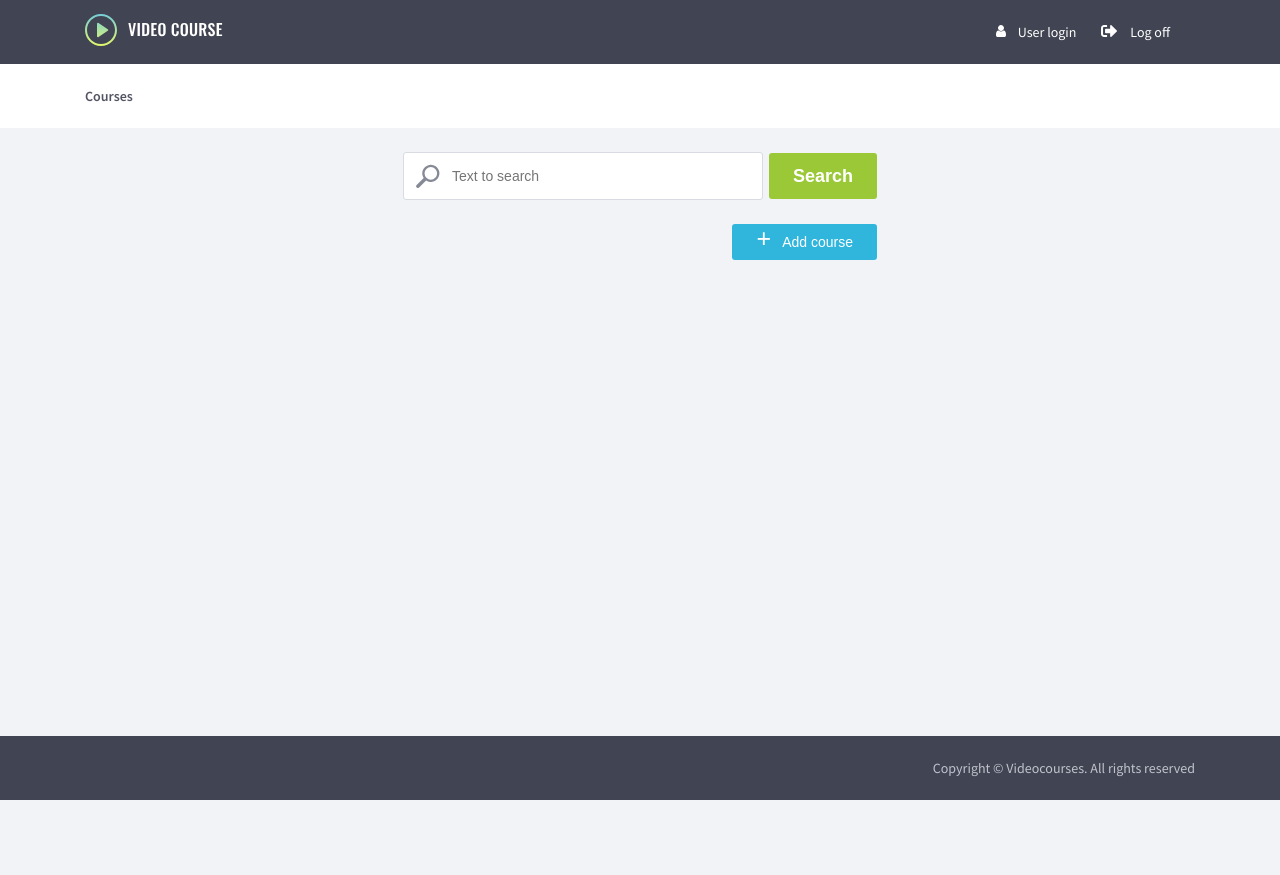
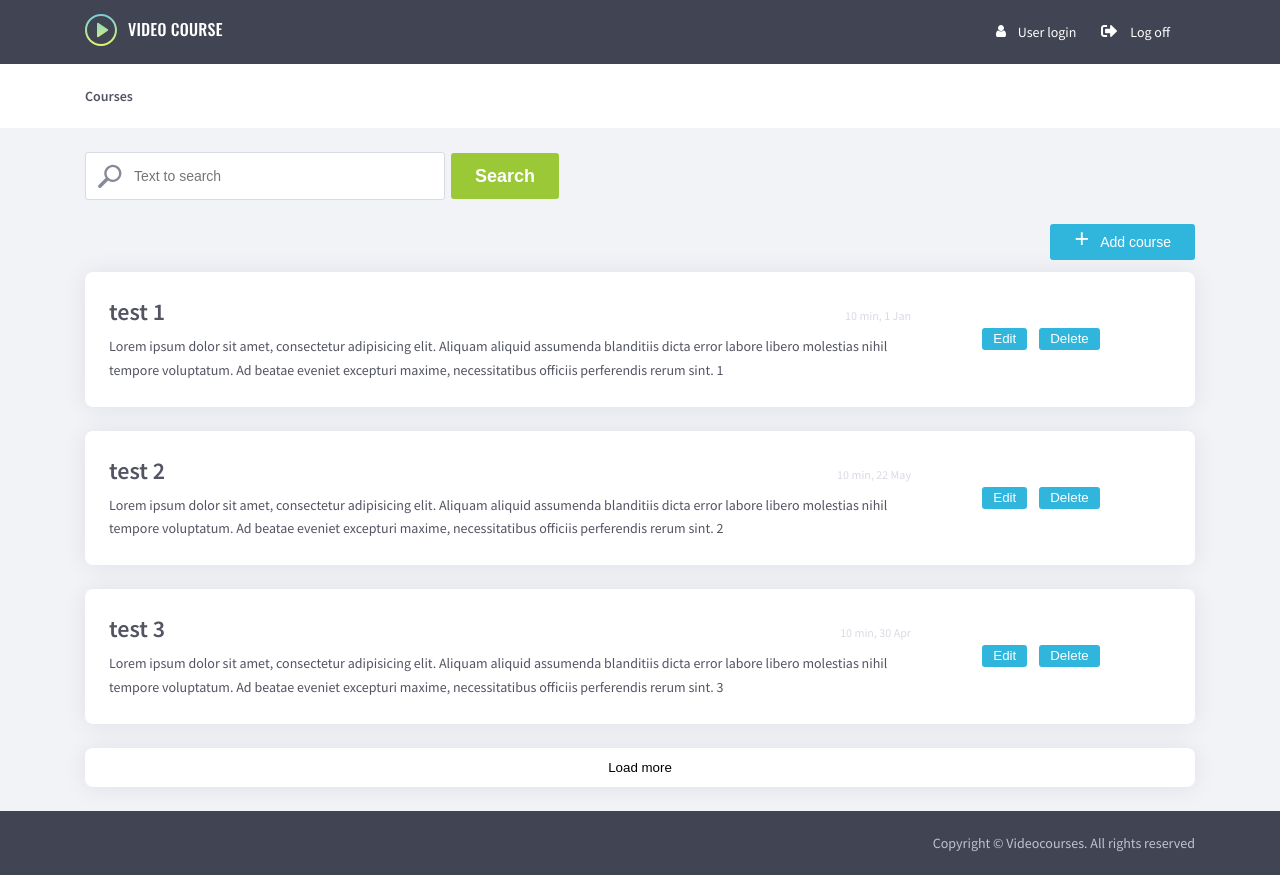
Before and after one commit to zzoysanna/resolvers-examples, an Angular app in the folder amp-app/: page /courses in a window 1280 px wide. Before the commit this address led to /. Before the commit the page ends 800 px from the top, so only its background shows below. Built offline with nearby package versions, Linux system fonts and the light colour scheme.

Commit message:
TASK-2 fix routing and smth

```diff
--- a/amp-app/src/app/app.module.ts
+++ b/amp-app/src/app/app.module.ts
@@ -11,7 +11,6 @@ import { BreadcrumbsComponent } from './breadcrumbs/breadcrumbs.component';
 import { LoginComponent } from './login/login.component';
 import { LogoffComponent } from './logoff/logoff.component';
 import { SearchComponent } from './search/search.component';
-import { AddCourseComponent } from './add-course/add-course.component';
 import { FormsModule } from "@angular/forms";
 
 @NgModule({
@@ -24,7 +23,6 @@ import { FormsModule } from "@angular/forms";
     LoginComponent,
     LogoffComponent,
     SearchComponent,
-    AddCourseComponent,
   ],
   imports: [
     BrowserModule,
--- a/amp-app/src/app/app/app.component.html
+++ b/amp-app/src/app/app/app.component.html
@@ -5,7 +5,6 @@
 
 <main>
   <amp-search></amp-search>
-  <amp-add-course></amp-add-course>
   <router-outlet></router-outlet>
 </main>
 
--- a/amp-app/src/app/app/app.component.scss
+++ b/amp-app/src/app/app/app.component.scss
@@ -23,8 +23,4 @@
   amp-search {
     margin: 24px 0;
   }
-
-  amp-add-course {
-    margin-bottom: 12px;
-  }
 }
--- a/amp-app/src/app/add-course/add-course.component.scss
+++ b/amp-app/src/app/courses/add-course/add-course.component.scss
@@ -1,4 +1,4 @@
-@import "../../variables";
+@import "../../../variables";
 
 :host {
   display: flex;
--- a/amp-app/src/app/courses/course/course.component.ts
+++ b/amp-app/src/app/courses/course/course.component.ts
@@ -25,7 +25,7 @@ export class CourseComponent implements OnInit {
   }
 
   public onDelete(): void {
-    this.delete.next(this.course.id);
+    this.delete.emit(this.course.id);
   }
 
 }
--- a/amp-app/src/app/courses/courses-list/courses-list.component.html
+++ b/amp-app/src/app/courses/courses-list/courses-list.component.html
@@ -1,3 +1,4 @@
+<amp-add-course></amp-add-course>
 <amp-course
   *ngFor="let course of courses"
   [course]="course"
--- a/amp-app/src/app/courses/courses-list/courses-list.component.scss
+++ b/amp-app/src/app/courses/courses-list/courses-list.component.scss
@@ -14,4 +14,7 @@
     border: 0;
     cursor: pointer;
   }
+  amp-add-course {
+    margin-bottom: 12px;
+  }
 }
--- a/amp-app/src/app/courses/courses.module.ts
+++ b/amp-app/src/app/courses/courses.module.ts
@@ -4,6 +4,7 @@ import { EditButtonComponent } from './edit-button/edit-button.component';
 import { DeleteButtonComponent } from './delete-button/delete-button.component';
 import { CourseComponent } from "./course/course.component";
 import { CoursesListComponent } from "./courses-list/courses-list.component";
+import { AddCourseComponent } from "./add-course/add-course.component";
 
 
 @NgModule({
@@ -11,7 +12,8 @@ import { CoursesListComponent } from "./courses-list/courses-list.component";
     CourseComponent,
     CoursesListComponent,
     EditButtonComponent,
-    DeleteButtonComponent
+    DeleteButtonComponent,
+    AddCourseComponent,
   ],
   imports: [
     CommonModule
```
Also changed, not shown: amp-app/src/app/app.routing.ts (+6 -2 lines), amp-app/src/app/courses/add-course/add-course.component.html (renamed from amp-app/src/app/add-course/add-course.component.html), amp-app/src/app/courses/add-course/add-course.component.ts (renamed from amp-app/src/app/add-course/add-course.component.ts), 1 other file (tests, documents, lock files or other folders).
